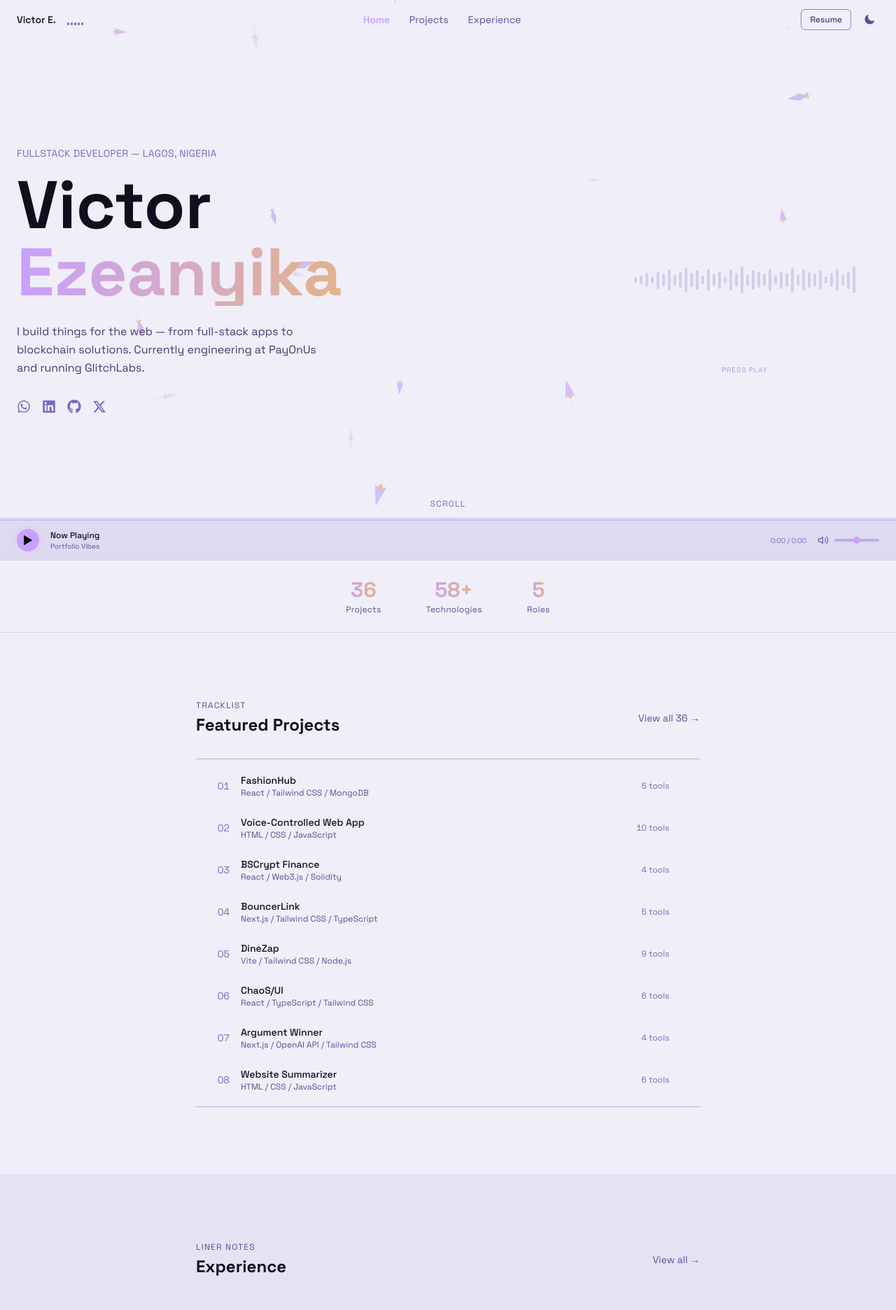
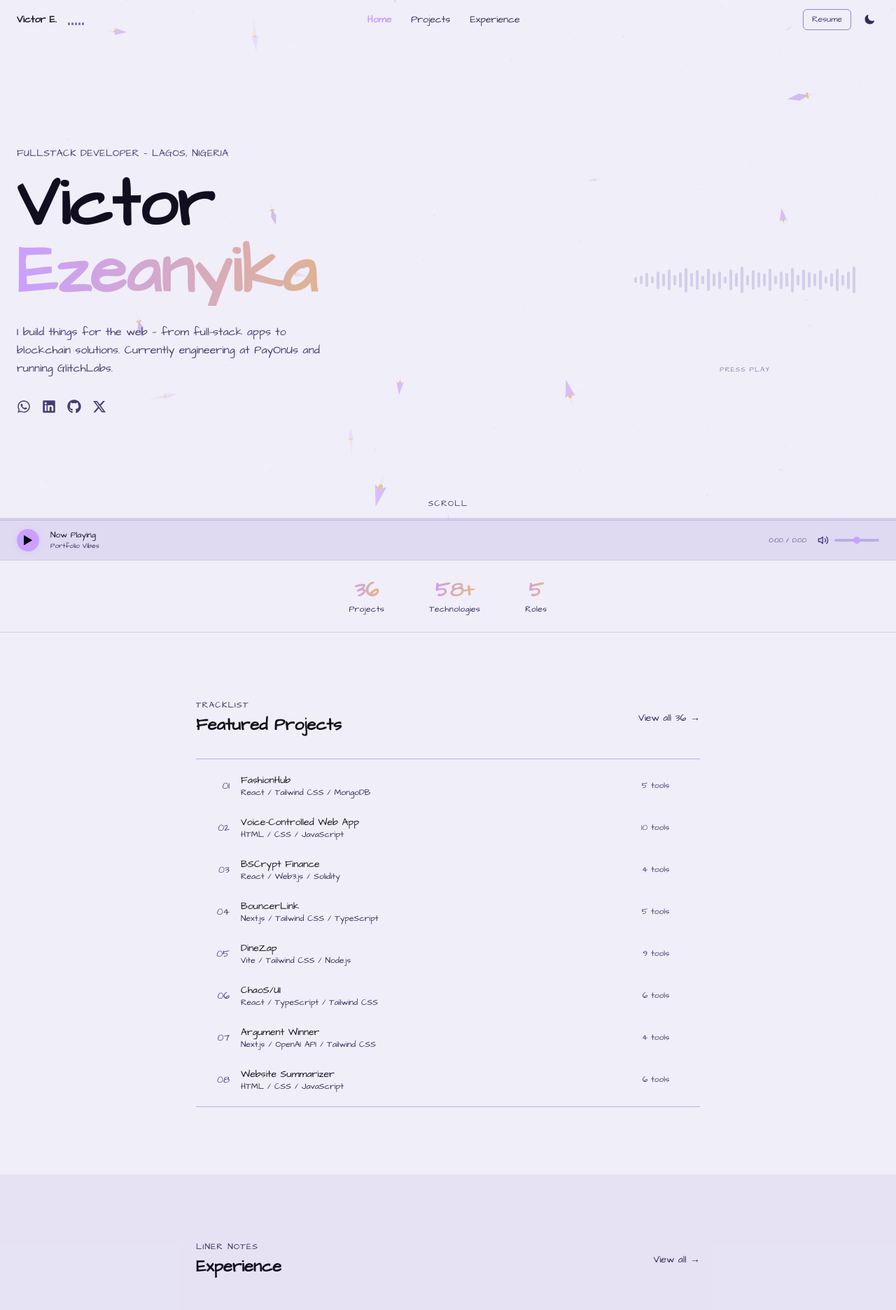
Before and after one commit to VictorEZCodes/my_portfolio, a Next.js app: page / in a window 1280 px wide. Shown: the top 1872 px of the page at 70% size. Built offline with nearby package versions, Linux system fonts and the light colour scheme.

Commit message:
architects daughter doodle font + fix purple text contrast

```diff
--- a/app/components/AudioPlayer.js
+++ b/app/components/AudioPlayer.js
@@ -138,17 +138,17 @@ export default function AudioPlayer({ onPlayStateChange }) {
 
         <div className="flex-1 min-w-0">
           <p className="text-xs font-medium truncate">Now Playing</p>
-          <p className="text-[10px] text-space-500 dark:text-space-500 truncate">Portfolio Vibes</p>
+          <p className="text-[10px] text-space-700 dark:text-space-300 truncate">Portfolio Vibes</p>
         </div>
 
-        <span className="text-[10px] tabular-nums text-space-400 dark:text-space-600 hidden sm:block">
+        <span className="text-[10px] tabular-nums text-space-600 dark:text-space-400 hidden sm:block">
           {fmt(currentTime)} / {fmt(duration)}
         </span>
 
         <div className="hidden sm:flex items-center gap-2">
           <button
             onClick={toggleMute}
-            className="text-space-400 dark:text-space-600 hover:text-glow transition-colors"
+            className="text-space-600 dark:text-space-400 hover:text-glow transition-colors"
           >
             {muted || volume === 0 ? (
               <svg width="16" height="16" viewBox="0 0 24 24" fill="none" stroke="currentColor" strokeWidth="2" strokeLinecap="round" strokeLinejoin="round">
--- a/app/components/KbdHint.js
+++ b/app/components/KbdHint.js
@@ -21,11 +21,11 @@ export default function KbdHint() {
   return (
     <div
       className="fixed bottom-5 right-5 z-40 flex items-center gap-1.5 px-3 py-1.5 text-xs
-      text-space-400 dark:text-space-600
+      text-space-600 dark:text-space-400
       bg-space-100/80 dark:bg-space-900/80 rounded-md backdrop-blur-sm
       border border-space-200/50 dark:border-space-800/50
       animate-[fadeIn_0.3s_ease-out] cursor-pointer
-      hover:text-space-600 dark:hover:text-space-400 transition-colors"
+      hover:text-space-800 dark:hover:text-space-200 transition-colors"
       onClick={() => setVisible(false)}
     >
       <kbd className="font-semibold text-glow">{isMac ? '\u2318' : 'Ctrl'}</kbd>
--- a/app/components/Navbar.js
+++ b/app/components/Navbar.js
@@ -78,7 +78,7 @@ export default function Navbar() {
                 className={`px-3 py-1.5 text-sm rounded-md transition-all duration-200 ${
                   pathname === link.href
                     ? 'text-glow font-semibold'
-                    : 'text-space-500 dark:text-space-400 hover:text-space-800 dark:hover:text-space-200'
+                    : 'text-space-700 dark:text-space-300 hover:text-space-800 dark:hover:text-space-200'
                 }`}
               >
                 {link.label}
@@ -96,7 +96,7 @@ export default function Navbar() {
             </a>
             <button
               onClick={toggleTheme}
-              className="p-1.5 rounded-md text-space-500 dark:text-space-400 hover:text-glow transition-colors"
+              className="p-1.5 rounded-md text-space-700 dark:text-space-300 hover:text-glow transition-colors"
             >
               {darkMode ? <SunIcon className="h-4 w-4" /> : <MoonIcon className="h-4 w-4" />}
             </button>
@@ -113,7 +113,7 @@ export default function Navbar() {
             if (link.external) {
               return (
                 <a key={link.href} href={link.href} target="_blank" rel="noopener noreferrer"
-                  className="flex flex-col items-center gap-0.5 text-space-400 dark:text-space-600 transition-colors">
+                  className="flex flex-col items-center gap-0.5 text-space-600 dark:text-space-400 transition-colors">
                   <Icon className="h-4 w-4" />
                   <span className="text-[10px]">{link.label}</span>
                 </a>
@@ -122,7 +122,7 @@ export default function Navbar() {
 
             return (
               <Link key={link.href} href={link.href}
-                className={`flex flex-col items-center gap-0.5 transition-colors ${active ? 'text-glow' : 'text-space-400 dark:text-space-600'}`}>
+                className={`flex flex-col items-center gap-0.5 transition-colors ${active ? 'text-glow' : 'text-space-600 dark:text-space-400'}`}>
                 <Icon className={`h-4 w-4 ${active ? 'scale-110' : ''} transition-transform`} />
                 <span className={`text-[10px] ${active ? 'font-semibold' : ''}`}>{link.label}</span>
               </Link>
--- a/app/experience/page.js
+++ b/app/experience/page.js
@@ -62,13 +62,13 @@ function ExperienceBlock({ experience, index }) {
                 ) : (
                   <span className="text-glow">{experience.company}</span>
                 )}
-                <span className="text-space-500 dark:text-space-500"> — {experience.location}</span>
+                <span className="text-space-700 dark:text-space-300"> — {experience.location}</span>
               </p>
             </div>
           </div>
 
           {/* Duration */}
-          <div className="flex gap-3 text-xs text-space-500 dark:text-space-500 mb-4">
+          <div className="flex gap-3 text-xs text-space-700 dark:text-space-300 mb-4">
             <span>{experience.duration}</span>
             <span className="text-glow font-semibold">{duration}</span>
           </div>
@@ -109,13 +109,13 @@ export default function ExperiencePage() {
           animate={{ opacity: 1, y: 0 }}
           transition={{ duration: 0.5 }}
         >
-          <p className="text-xs text-space-500 dark:text-space-500 tracking-widest mb-1">
+          <p className="text-xs text-space-700 dark:text-space-300 tracking-widest mb-1">
             LINER NOTES
           </p>
           <h1 className="text-4xl sm:text-5xl font-bold mb-2">
             Experience
           </h1>
-          <p className="text-sm text-space-500 dark:text-space-500">
+          <p className="text-sm text-space-700 dark:text-space-300">
             The journey so far
           </p>
           <div className="h-px bg-space-200 dark:bg-space-800 mt-6" />
--- a/app/layout.js
+++ b/app/layout.js
@@ -1,5 +1,5 @@
 import './globals.css'
-import { Space_Grotesk } from 'next/font/google'
+import { Architects_Daughter } from 'next/font/google'
 import Navbar from './components/Navbar'
 import CommandPalette from './components/CommandPalette'
 import PageTransition from './components/PageTransition'
@@ -8,9 +8,9 @@ import AudioPlayer from './components/AudioPlayer'
 import { AudioProvider } from './context/AudioContext'
 import LayoutClient from './components/LayoutClient'
 
-const spaceGrotesk = Space_Grotesk({
+const architectsDaughter = Architects_Daughter({
   subsets: ['latin'],
-  weight: ['400', '500', '600', '700'],
+  weight: '400',
 })
 
 export const metadata = {
@@ -20,7 +20,7 @@ export const metadata = {
 
 export default function RootLayout({ children }) {
   return (
-    <html lang="en" className={spaceGrotesk.className}>
+    <html lang="en" className={architectsDaughter.className}>
       <head>
         <script dangerouslySetInnerHTML={{
           __html: `
--- a/app/page.js
+++ b/app/page.js
@@ -72,7 +72,7 @@ function Waveform() {
       </div>
 
       <div className={`absolute -bottom-2 left-1/2 -translate-x-1/2 text-[10px] tracking-widest transition-opacity duration-500 ${
-        playing ? 'text-glow opacity-100' : 'text-space-400 dark:text-space-600 opacity-60'
+        playing ? 'text-glow opacity-100' : 'text-space-600 dark:text-space-400 opacity-60'
       }`}>
         {playing ? 'NOW PLAYING' : 'PRESS PLAY'}
       </div>
@@ -90,7 +90,7 @@ function TrackRow({ number, project, onHover, onLeave }) {
         onMouseEnter={() => { setHovered(true); onHover(project.imageUrl) }}
         onMouseLeave={() => { setHovered(false); onLeave() }}
       >
-        <span className="w-8 text-right text-sm tabular-nums text-space-400 dark:text-space-600 group-hover:text-glow transition-colors">
+        <span className="w-8 text-right text-sm tabular-nums text-space-600 dark:text-space-400 group-hover:text-glow transition-colors">
           {String(number).padStart(2, '0')}
         </span>
 
@@ -98,12 +98,12 @@ function TrackRow({ number, project, onHover, onLeave }) {
           <p className="font-medium text-sm truncate group-hover:text-glow transition-colors">
             {project.title}
           </p>
-          <p className="text-xs text-space-500 dark:text-space-500 truncate">
+          <p className="text-xs text-space-700 dark:text-space-300 truncate">
             {project.techStack.slice(0, 3).join(' / ')}
           </p>
         </div>
 
-        <span className="text-xs text-space-400 dark:text-space-600 tabular-nums hidden sm:block">
+        <span className="text-xs text-space-600 dark:text-space-400 tabular-nums hidden sm:block">
           {project.techStack.length} tools
         </span>
 
@@ -145,7 +145,7 @@ export default function Home() {
               animate={{ opacity: 1, y: 0 }}
               transition={{ duration: 0.7, ease: [0.25, 0.46, 0.45, 0.94] }}
             >
-              <p className="text-sm text-space-400 dark:text-space-500 mb-4 tracking-wide">
+              <p className="text-sm text-space-600 dark:text-space-400 mb-4 tracking-wide">
                 FULLSTACK DEVELOPER — LAGOS, NIGERIA
               </p>
               <h1 className="text-6xl sm:text-7xl lg:text-8xl font-bold leading-[0.9] mb-6">
@@ -166,7 +166,7 @@ export default function Home() {
                       href={social.href}
                       target="_blank"
                       rel="noopener noreferrer"
-                      className="text-space-400 dark:text-space-500 hover:text-glow transition-colors duration-200"
+                      className="text-space-600 dark:text-space-400 hover:text-glow transition-colors duration-200"
                       whileHover={{ y: -2 }}
                       aria-label={social.label}
                     >
@@ -195,7 +195,7 @@ export default function Home() {
           animate={{ opacity: 1 }}
           transition={{ delay: 1.2 }}
         >
-          <span className="text-xs text-space-400 dark:text-space-500 tracking-widest">SCROLL</span>
+          <span className="text-xs text-space-600 dark:text-space-400 tracking-widest">SCROLL</span>
           <div className="w-px h-8 bg-gradient-to-b from-glow/40 to-transparent" />
         </motion.div>
       </section>
@@ -217,7 +217,7 @@ export default function Home() {
             ].map((stat, i) => (
               <div key={i} className="text-center">
                 <p className="text-2xl sm:text-3xl font-bold bg-gradient-to-r from-glow to-glow-warm bg-clip-text text-transparent">{stat.value}</p>
-                <p className="text-xs text-space-500 dark:text-space-500 tracking-wide mt-0.5">{stat.label}</p>
+                <p className="text-xs text-space-700 dark:text-space-300 tracking-wide mt-0.5">{stat.label}</p>
               </div>
             ))}
           </motion.div>
@@ -235,12 +235,12 @@ export default function Home() {
           >
             <div className="flex items-center justify-between mb-8">
               <div>
-                <p className="text-xs text-space-500 dark:text-space-500 tracking-widest mb-1">TRACKLIST</p>
+                <p className="text-xs text-space-700 dark:text-space-300 tracking-widest mb-1">TRACKLIST</p>
                 <h2 className="text-2xl font-bold">Featured Projects</h2>
               </div>
               <Link
                 href="/projects"
-                className="text-sm text-space-500 hover:text-glow transition-colors"
+                className="text-sm text-space-700 dark:text-space-300 hover:text-glow transition-colors"
               >
                 View all {visibleProjects.length} →
               </Link>
@@ -276,12 +276,12 @@ export default function Home() {
           >
             <div className="flex items-center justify-between mb-12">
               <div>
-                <p className="text-xs text-space-500 dark:text-space-500 tracking-widest mb-1">LINER NOTES</p>
+                <p className="text-xs text-space-700 dark:text-space-300 tracking-widest mb-1">LINER NOTES</p>
                 <h2 className="text-2xl font-bold">Experience</h2>
               </div>
               <Link
                 href="/experience"
-                className="text-sm text-space-500 hover:text-glow transition-colors"
+                className="text-sm text-space-700 dark:text-space-300 hover:text-glow transition-colors"
               >
                 View all →
               </Link>
@@ -310,7 +310,7 @@ export default function Home() {
                       )}
                       <h3 className="font-semibold text-base">
                         {exp.title}
-                        <span className="text-space-500 dark:text-space-500 font-normal"> at </span>
+                        <span className="text-space-700 dark:text-space-300 font-normal"> at </span>
                         {exp.company === "GlitchLabs" ? (
                           <span className="glitch-text" data-text="GlitchLabs">GlitchLabs</span>
                         ) : (
@@ -318,7 +318,7 @@ export default function Home() {
                         )}
                       </h3>
                     </div>
-                    <p className="text-xs text-space-500 dark:text-space-500 mb-2">
+                    <p className="text-xs text-space-700 dark:text-space-300 mb-2">
                       {exp.duration} <span className="text-glow font-semibold">· {formatDuration(exp.duration)}</span> — {exp.location}
                     </p>
                     <p className="text-sm text-space-600 dark:text-space-300 leading-relaxed mb-3">
@@ -345,7 +345,7 @@ export default function Home() {
       {/* === FOOTER === */}
       <footer className="py-16 border-t border-space-200/50 dark:border-space-800/50">
         <div className="max-w-3xl mx-auto px-6 text-center">
-          <p className="text-sm text-space-500 dark:text-space-500 mb-4">Get in touch</p>
+          <p className="text-sm text-space-700 dark:text-space-300 mb-4">Get in touch</p>
           <div className="flex justify-center gap-6 mb-6">
             {socials.map((social, i) => {
               const Icon = social.icon
@@ -355,7 +355,7 @@ export default function Home() {
                   href={social.href}
                   target="_blank"
                   rel="noopener noreferrer"
-                  className="text-space-400 dark:text-space-500 hover:text-glow transition-colors"
+                  className="text-space-600 dark:text-space-400 hover:text-glow transition-colors"
                   aria-label={social.label}
                 >
                   <Icon size={18} />
@@ -363,7 +363,7 @@ export default function Home() {
               )
             })}
           </div>
-          <p className="text-xs text-space-400 dark:text-space-600">
+          <p className="text-xs text-space-600 dark:text-space-400">
             Victor Ezeanyika — Lagos, Nigeria
           </p>
         </div>
--- a/app/projects/page.js
+++ b/app/projects/page.js
@@ -24,7 +24,7 @@ function ProjectRow({ project, index, onHover, onLeave }) {
       >
         {/* Main row */}
         <div className="flex items-center gap-4 px-4 py-4">
-          <span className="w-8 text-right text-sm tabular-nums text-space-400 dark:text-space-600 flex-shrink-0">
+          <span className="w-8 text-right text-sm tabular-nums text-space-600 dark:text-space-400 flex-shrink-0">
             {String(index + 1).padStart(2, '0')}
           </span>
 
@@ -51,16 +51,16 @@ function ProjectRow({ project, index, onHover, onLeave }) {
                 <span className="ml-2 inline-block w-1.5 h-1.5 rounded-full bg-glow" />
               )}
             </p>
-            <p className="text-xs text-space-500 dark:text-space-500 truncate">
+            <p className="text-xs text-space-700 dark:text-space-300 truncate">
               {project.techStack.slice(0, 4).join(' / ')}
             </p>
           </div>
 
-          <span className="text-xs text-space-400 dark:text-space-600 tabular-nums flex-shrink-0 hidden sm:block">
+          <span className="text-xs text-space-600 dark:text-space-400 tabular-nums flex-shrink-0 hidden sm:block">
             {project.techStack.length} tools
           </span>
 
-          <span className={`text-space-400 text-xs transition-transform duration-200 ${expanded ? 'rotate-180' : ''}`}>
+          <span className={`text-space-600 dark:text-space-400 text-xs transition-transform duration-200 ${expanded ? 'rotate-180' : ''}`}>
             ▼
           </span>
         </div>
@@ -175,13 +175,13 @@ export default function ProjectsPage() {
           animate={{ opacity: 1, y: 0 }}
           transition={{ duration: 0.5 }}
         >
-          <p className="text-xs text-space-500 dark:text-space-500 tracking-widest mb-1">
+          <p className="text-xs text-space-700 dark:text-space-300 tracking-widest mb-1">
             FULL TRACKLIST
           </p>
           <h1 className="text-4xl sm:text-5xl font-bold mb-2">
             Projects
           </h1>
-          <p className="text-sm text-space-500 dark:text-space-500">
+          <p className="text-sm text-space-700 dark:text-space-300">
             {visibleProjects.length} tracks — click any to expand
           </p>
         </motion.div>
@@ -195,7 +195,7 @@ export default function ProjectsPage() {
               className={`text-xs px-3 py-1.5 rounded-md transition-all duration-200 ${
                 filter === key
                   ? 'bg-glow text-space-950 font-semibold'
-                  : 'text-space-500 hover:text-space-800 dark:hover:text-space-200 border border-space-200 dark:border-space-800'
+                  : 'text-space-700 dark:text-space-300 hover:text-space-800 dark:hover:text-space-200 border border-space-200 dark:border-space-800'
               }`}
             >
               {label}
@@ -223,7 +223,7 @@ export default function ProjectsPage() {
         <div className="h-px bg-space-200 dark:bg-space-800 mt-1" />
 
         {/* Stats */}
-        <div className="mt-6 flex gap-8 text-xs text-space-400 dark:text-space-600">
+        <div className="mt-6 flex gap-8 text-xs text-space-600 dark:text-space-400">
           <span>{filtered.length} projects</span>
           <span>{[...new Set(filtered.flatMap(p => p.techStack))].length} technologies</span>
         </div>
```
